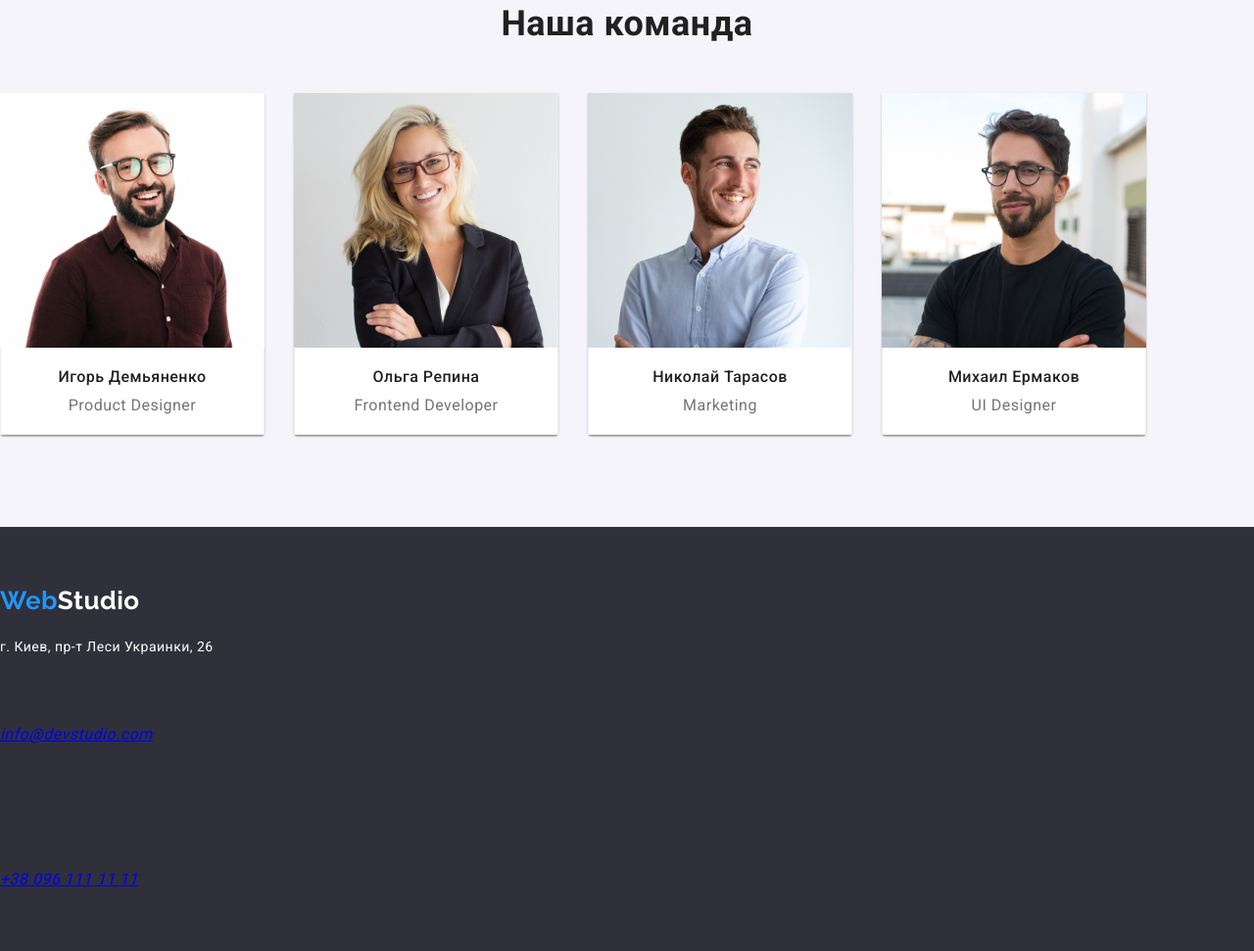
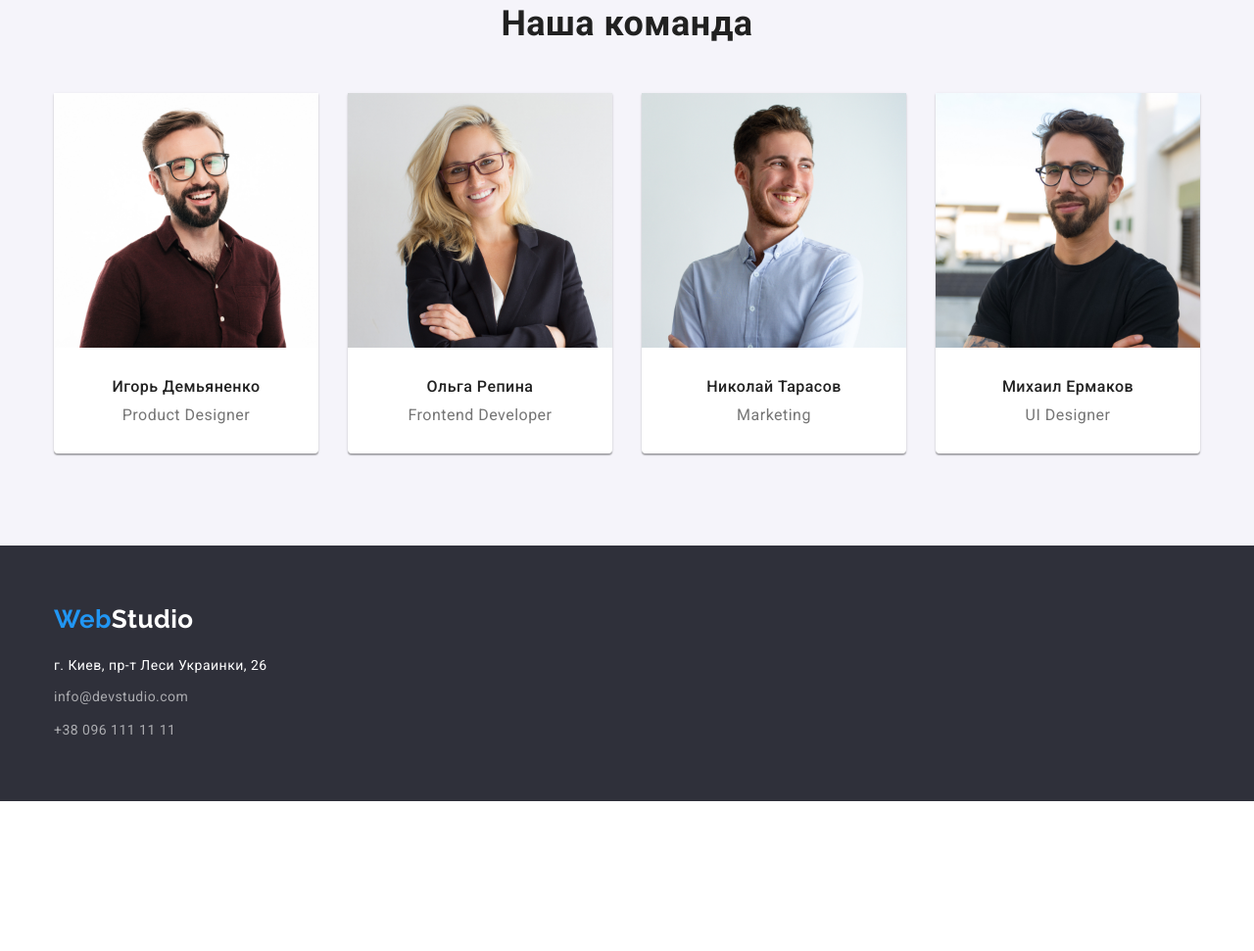
Before and after one commit to Konstantin2014/goit-markup-hw-03, a plain HTML site: page index.html in a window 1280 px wide. Shown: the part 1541-2512 px from the top of the page at 98% size. After the commit the page ends 2359 px from the top, so only its background shows below. Drawn offline with nearby package versions, Linux system fonts and the light colour scheme.

Commit message:
Update index.html

```diff
--- a/index.html
+++ b/index.html
@@ -36,7 +36,7 @@
       </section>
 
       <section  class="aboutme-list">
-         <div class="section">
+         <div class="container">
             <h2 class="visually-hidden">О нас</h2>
             <ul class="about">
                <li class="aboutme">
@@ -60,7 +60,7 @@
       </section>
 
       <section  class="whatdoing">
-         <div class="section">
+         <div class="container">
             <h2 class="whatdoing-title">Чем мы занимаемся</h2>
             <ul class="doing">
                <li class="doing-inage"><img src="images/img1.jpg" alt="Отладка сайта для планшета" width="370"></li>
@@ -71,7 +71,7 @@
       </section>
 
       <section class="ourteam">
-         <div class="section">
+         <div class="container">
             <h2 class="ourteam-title">Наша команда</h2>
             <ul class="our-people">
                <li class="our-team">
@@ -79,7 +79,7 @@
                      <div class="card-img">
                         <img src="images/IgorDemyanenko.jpg" alt="Игорь Демьяненко" width="270">
                      </div>
-                     <div class="card-content">
+                     <div class="card-content-people">
                         <h3 class="name-person">Игорь Демьяненко</h3>
                         <p class="ourteam-text">Product Designer</p>
                      </div>
@@ -90,7 +90,7 @@
                      <div class="card-img">
                         <img src="images/OlgaRepina.jpg" alt="Ольга Репина" width="270">
                      </div>
-                     <div class="card-content">
+                     <div class="card-content-people">
                         <h3 class="name-person">Ольга Репина</h3>
                         <p class="ourteam-text">Frontend Developer</p>
                      </div>
@@ -101,7 +101,7 @@
                      <div class="card-img">
                         <img src="images/NikolayTarasov.jpg" alt="Николай Тарасов" width="270">
                      </div>
-                     <div class="card-content">
+                     <div class="card-content-people">
                         <h3 class="name-person">Николай Тарасов</h3>
                         <p class="ourteam-text">Marketing</p>
                      </div>
@@ -112,7 +112,7 @@
                      <div class="card-img">
                         <img src="images/MikhailErmakov.jpg" alt="Михаил Ермаков" width="270">
                      </div>
-                     <div class="card-content">
+                     <div class="card-content-people">
                         <h3 class="name-person">Михаил Ермаков</h3>
                         <p class="ourteam-text">UI Designer</p>
                      </div>
@@ -124,13 +124,13 @@
    </main>
 
    <footer class="footer">
-      <div class="container-footer">
+      <div class="container">
          <a href="" class="logofooter"><span class="logo-footer">Web</span>Studio</a>
          <address class="footer-nav">
             <p class="footer-text">г. Киев, пр-т Леси Украинки, 26</p>
             <ul class="nav-footer">
-               <li class="item-nav"><a href="mailto:info@devstudio.com" class="footer">info@devstudio.com</a></li>
-               <li class="item-nav"><a href="tel:+380961111111" class="footer">+38 096 111 11 11</a></li>
+               <li class="item-nav"><a href="mailto:info@devstudio.com" class="foter">info@devstudio.com</a></li>
+               <li class="item-nav"><a href="tel:+380961111111" class="foter">+38 096 111 11 11</a></li>
             </ul>
          </address>
       </div>
```
